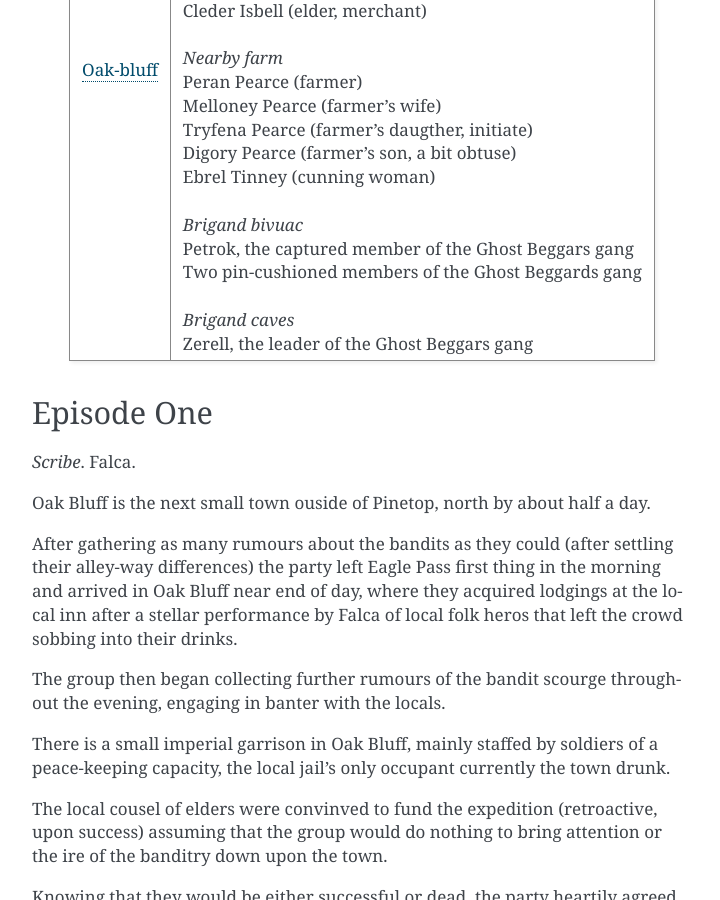
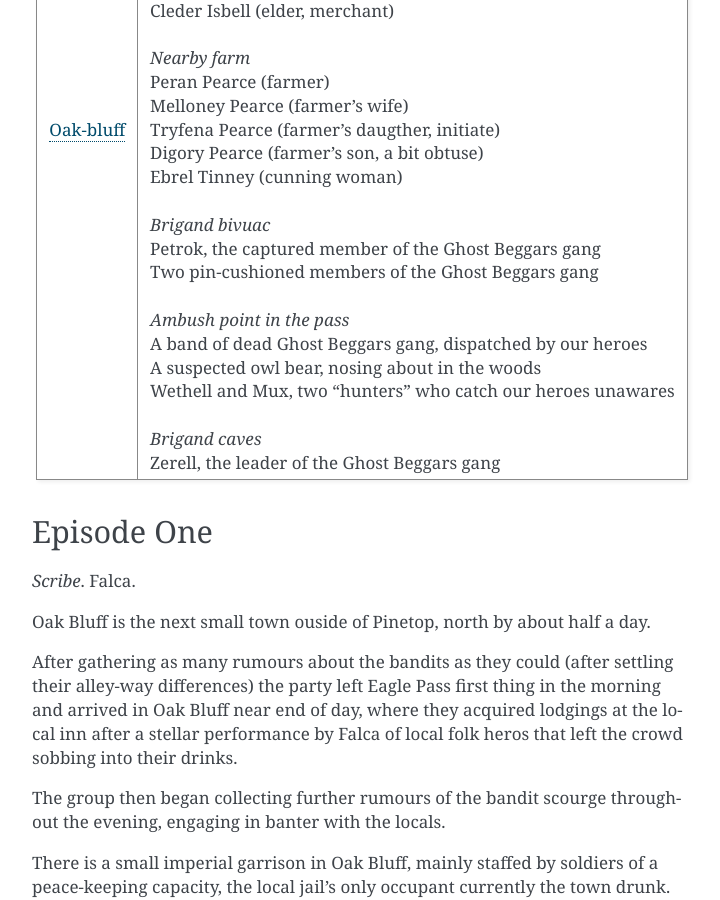
Before and after one commit to ViktorHaag/eagle-pass, a Sphinx documentation site: the page built from source/adventures/oakbluffbandits.rst, in a window 1280 px wide and 900 px high, scrolled down 566 px. Shown: the whole window, without its empty margins (388-1108 px from the left). Built offline with Sphinx 7.4.7, drawn with Linux system fonts in a browser that asks for light colours.

Commit message:
add in more NPCs for the Oak-bluff adventure

```diff
--- a/source/adventures/oakbluffbandits.rst
+++ b/source/adventures/oakbluffbandits.rst
@@ -36,7 +36,12 @@
        |br|
        |br| *Brigand bivuac*
        |br| Petrok, the captured member of the Ghost Beggars gang
-       |br| Two pin-cushioned members of the Ghost Beggards gang
+       |br| Two pin-cushioned members of the Ghost Beggars gang
+       |br|
+       |br| *Ambush point in the pass*
+       |br| A band of dead Ghost Beggars gang, dispatched by our heroes
+       |br| A suspected owl bear, nosing about in the woods
+       |br| Wethell and Mux, two "hunters" who catch our heroes unawares
        |br|
        |br| *Brigand caves*
        |br| Zerell, the leader of the Ghost Beggars gang
```
